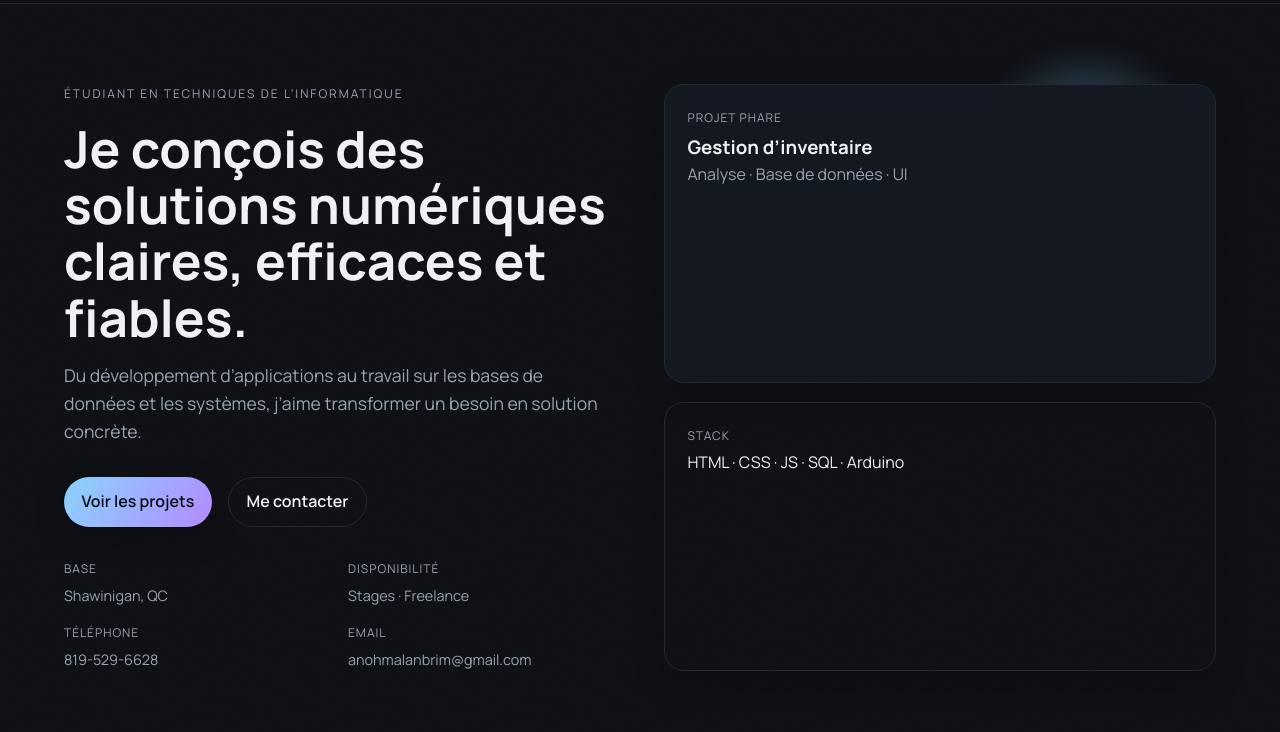
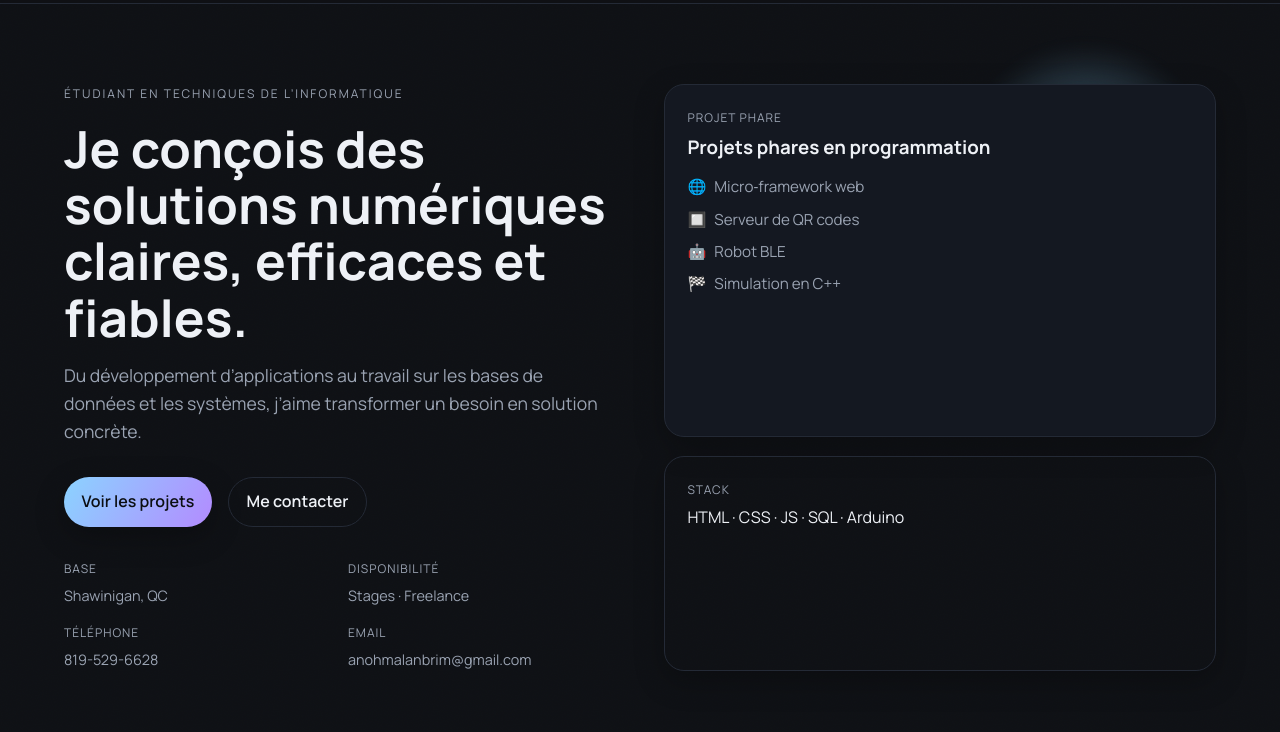
Before and after one commit to anohmalan/portfolio, a plain HTML site: page index.html in a window 1280 px wide. Shown: the part 68-800 px from the top of the page. Drawn offline with Linux system fonts and the light colour scheme.

Commit message:
Update projets phares

```diff
--- a/index.html
+++ b/index.html
@@ -70,8 +70,13 @@
           <div class="orb"></div>
           <div class="card">
             <p class="k">Projet phare</p>
-            <h3>Gestion d’inventaire</h3>
-            <p class="muted">Analyse · Base de données · UI</p>
+            <h3>Projets phares en programmation</h3>
+            <ul class="feature-list">
+              <li><span aria-hidden="true">🌐</span> Micro‑framework web</li>
+              <li><span aria-hidden="true">🔲</span> Serveur de QR codes</li>
+              <li><span aria-hidden="true">🤖</span> Robot BLE</li>
+              <li><span aria-hidden="true">🏁</span> Simulation en C++</li>
+            </ul>
           </div>
           <div class="card outline">
             <p class="k">Stack</p>
@@ -360,11 +365,11 @@
           </p>
           <div class="stats">
             <div>
-              <span class="stat">12+</span>
+              <span class="stat">10+</span>
               <span class="muted">Projets scolaires</span>
             </div>
             <div>
-              <span class="stat">3</span>
+              <span class="stat">0</span>
               <span class="muted">Stages / mandats</span>
             </div>
             <div>
--- a/public/assets/style/style.css
+++ b/public/assets/style/style.css
@@ -200,6 +200,21 @@ a {
   box-shadow: var(--shadow);
   position: relative;
   z-index: 1;
+}
+
+.feature-list {
+  list-style: none;
+  display: grid;
+  gap: 0.5rem;
+  margin-top: 0.8rem;
+  color: var(--muted);
+  font-size: 0.95rem;
+}
+
+.feature-list li {
+  display: flex;
+  align-items: center;
+  gap: 0.5rem;
 }
 
 .card.outline {
```
